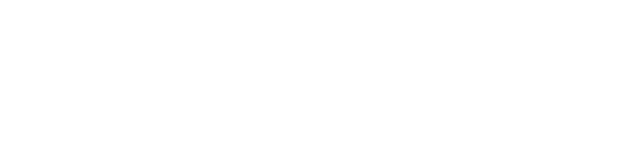
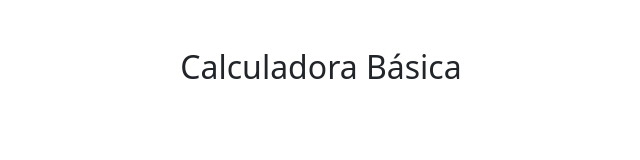
Before and after one commit to Akira22-tem/TRABAJO-COLABORATIVO-Calculadora-B-sica-con-JavaScript-y-Bootstrap, a plain HTML site: page index.html in a window 1280 px wide. Shown: the whole page, without its empty margins (319-959 px from the left). Drawn offline with Linux system fonts and the light colour scheme.

Commit message:
Creacion titulo

```diff
--- a/index.html
+++ b/index.html
@@ -8,6 +8,16 @@
 
 </head>
 <body>
+     <div class="container-fluid py-5">
+        <div class="row justify-content-center">
+            <div class="col-12 col-sm-8 col-md-6 col-lg-4">
+                <h2 class="text-center title">Calculadora Básica</h2>
+
+
+
+            </div>
+        </div>
+    </div>
 
 
 
```
